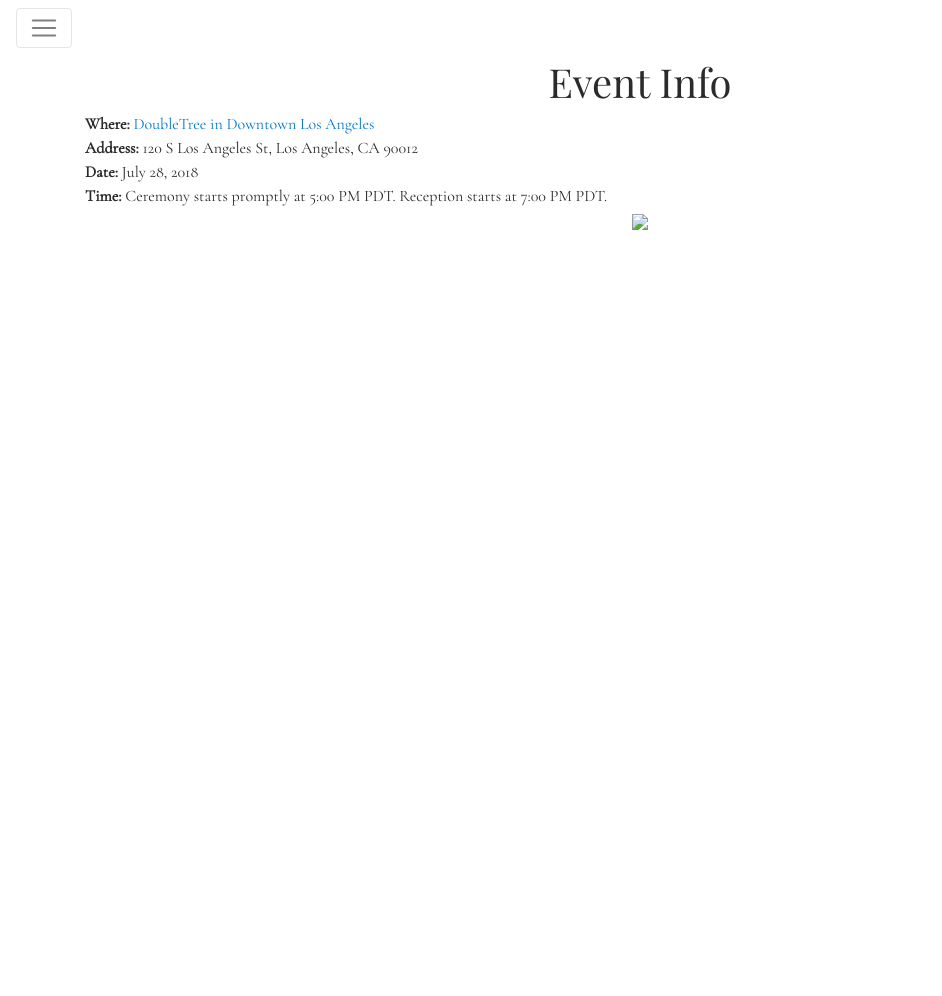
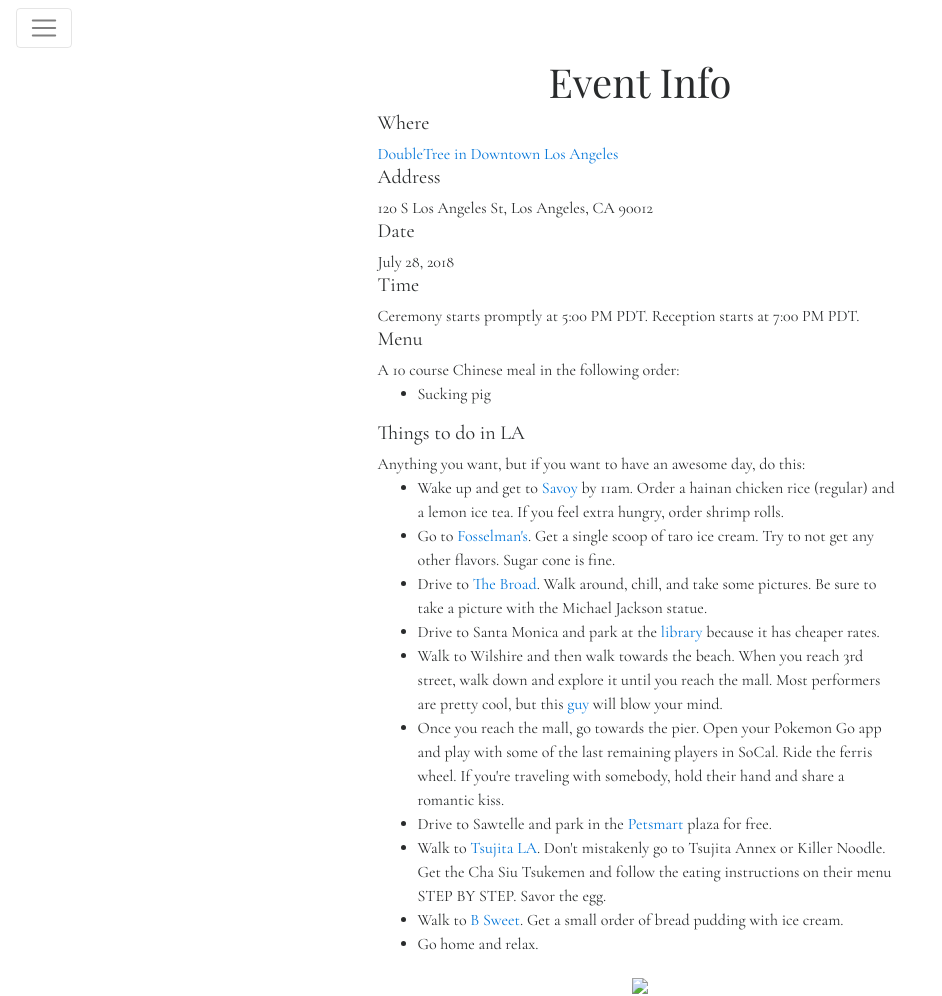
Before and after one commit to davliu/wedding, a Flask app: page /event-info in a window 1280 px wide. Shown: the whole page, without its empty margins (0-942 px from the left). Before the commit the page ends 230 px from the top, so only its background shows below. Run offline with Flask 2, Linux system fonts and the light colour scheme; parts of the project's set-up code (start-up, migrations or seed data) failed here and were passed over; some libraries are stand-ins or nearby versions.

Commit message:
add things to do section

```diff
--- a/app/templates/pages/event-info.html
+++ b/app/templates/pages/event-info.html
@@ -3,11 +3,38 @@
 {% block body %}
 <h1 class="text-center">Event Info</h1>
 
-<div><b>Where: </b><a href="http://doubletree3.hilton.com/en/hotels/california/doubletree-by-hilton-hotel-los-angeles-downtown-LAXDTDT/index.html" target="_blank">DoubleTree in Downtown Los Angeles</a></div>
-<div><b>Address: </b>120 S Los Angeles St, Los Angeles, CA 90012</div>
-<div><b>Date: </b>July 28, 2018</div>
-<div><b>Time: </b>Ceremony starts promptly at 5:00 PM PDT. Reception starts at 7:00 PM PDT.</div>
+<div class="form-row">
+  <div class="col-6 col-md-6 offset-md-3">
+    <h5>Where</h5>
+    <a href="http://doubletree3.hilton.com/en/hotels/california/doubletree-by-hilton-hotel-los-angeles-downtown-LAXDTDT/index.html" target="_blank">DoubleTree in Downtown Los Angeles</a>
+    <h5>Address</h5>
+    120 S Los Angeles St, Los Angeles, CA 90012
+    <h5>Date</h5>
+    July 28, 2018
+    <h5>Time</h5>
+    Ceremony starts promptly at 5:00 PM PDT. Reception starts at 7:00 PM PDT.
+    <h5>Menu</h5>
+    A 10 course Chinese meal in the following order:
+    <ul>
+      <li>Sucking pig</li>
+    </ul>
+    <h5>Things to do in LA</h5>
+    Anything you want, but if you want to have an awesome day, do this:
+    <ul>
+      <li>Wake up and get to <a href="https://www.yelp.com/biz/savoy-kitchen-alhambra" target="_blank">Savoy</a> by 11am. Order a hainan chicken rice (regular) and a lemon ice tea. If you feel extra hungry, order shrimp rolls.</li>
+      <li>Go to <a href="https://www.yelp.com/biz/fosselmans-ice-cream-alhambra" target="_blank">Fosselman's</a>. Get a single scoop of taro ice cream. Try to not get any other flavors. Sugar cone is fine.</li>
+      <li>Drive to <a href="https://www.yelp.com/biz/the-broad-los-angeles-4" target="_blank">The Broad</a>. Walk around, chill, and take some pictures. Be sure to take a picture with the Michael Jackson statue.</li>
+      <li>Drive to Santa Monica and park at the <a href="https://www.yelp.com/biz/santa-monica-public-library-main-branch-santa-monica" target="_blank">library</a> because it has cheaper rates.</li>
+      <li>Walk to Wilshire and then walk towards the beach. When you reach 3rd street, walk down and explore it until you reach the mall. Most performers are pretty cool, but this <a href="https://youtu.be/D7WzDle-sw4?t=81" target="_blank">guy</a> will blow your mind.</li>
+      <li>Once you reach the mall, go towards the pier. Open your Pokemon Go app and play with some of the last remaining players in SoCal. Ride the ferris wheel. If you're traveling with somebody, hold their hand and share a romantic kiss.</li>
+      <li>Drive to Sawtelle and park in the <a href="https://www.yelp.com/biz/petsmart-los-angeles-3" target="_blank">Petsmart</a> plaza for free.</li>
+      <li>Walk to <a href="https://www.yelp.com/biz/tsujita-la-artisan-noodle-los-angeles-2" target="_blank">Tsujita LA</a>. Don't mistakenly go to Tsujita Annex or Killer Noodle. Get the Cha Siu Tsukemen and follow the eating instructions on their menu STEP BY STEP. Savor the egg.</li>
+      <li>Walk to <a href="https://www.yelp.com/biz/b-sweet-los-angeles-6" target="_blank">B Sweet</a>. Get a small order of bread pudding with ice cream.</li>
+      <li>Go home and relax.</li>
+    </ul>
+  </div>
+</div>
 <div class="text-center">
-  <img class="img-fluid" src="https://maps.googleapis.com/maps/api/staticmap?size=500x500&key={{ config["GOOGLE_BROWSER_KEY"] }}&markers=color:blue|120%20S%20Los%20Angeles%20St,%20Los%20Angeles,%20CA%2090012&zoom=10">
+  <img class="img-fluid" src="https://maps.googleapis.com/maps/api/staticmap?size=550x500&key={{ config["GOOGLE_BROWSER_KEY"] }}&markers=color:blue|120%20S%20Los%20Angeles%20St,%20Los%20Angeles,%20CA%2090012&zoom=10">
 </div>
 {% endblock %}
--- a/app/templates/pages/our-story.html
+++ b/app/templates/pages/our-story.html
@@ -11,7 +11,7 @@
 </p>
 <p>
   Their first date was at one of San Gabriel Valley's finest establishments,
-  <a href="https://www.yelp.com/biz/savoy-kitchen-alhambra">Savoy</a>.
+  <a href="https://www.yelp.com/biz/savoy-kitchen-alhambra" target="_blank">Savoy</a>.
   A person's order at Savoy can be very revealing. Ordering the dark meat version
   of the Hainan Chicken Rice can mean that person has very picky tastes. Ordering the white meat
   version (which costs extra...), can mean that person just misses the point of eating there.
```
